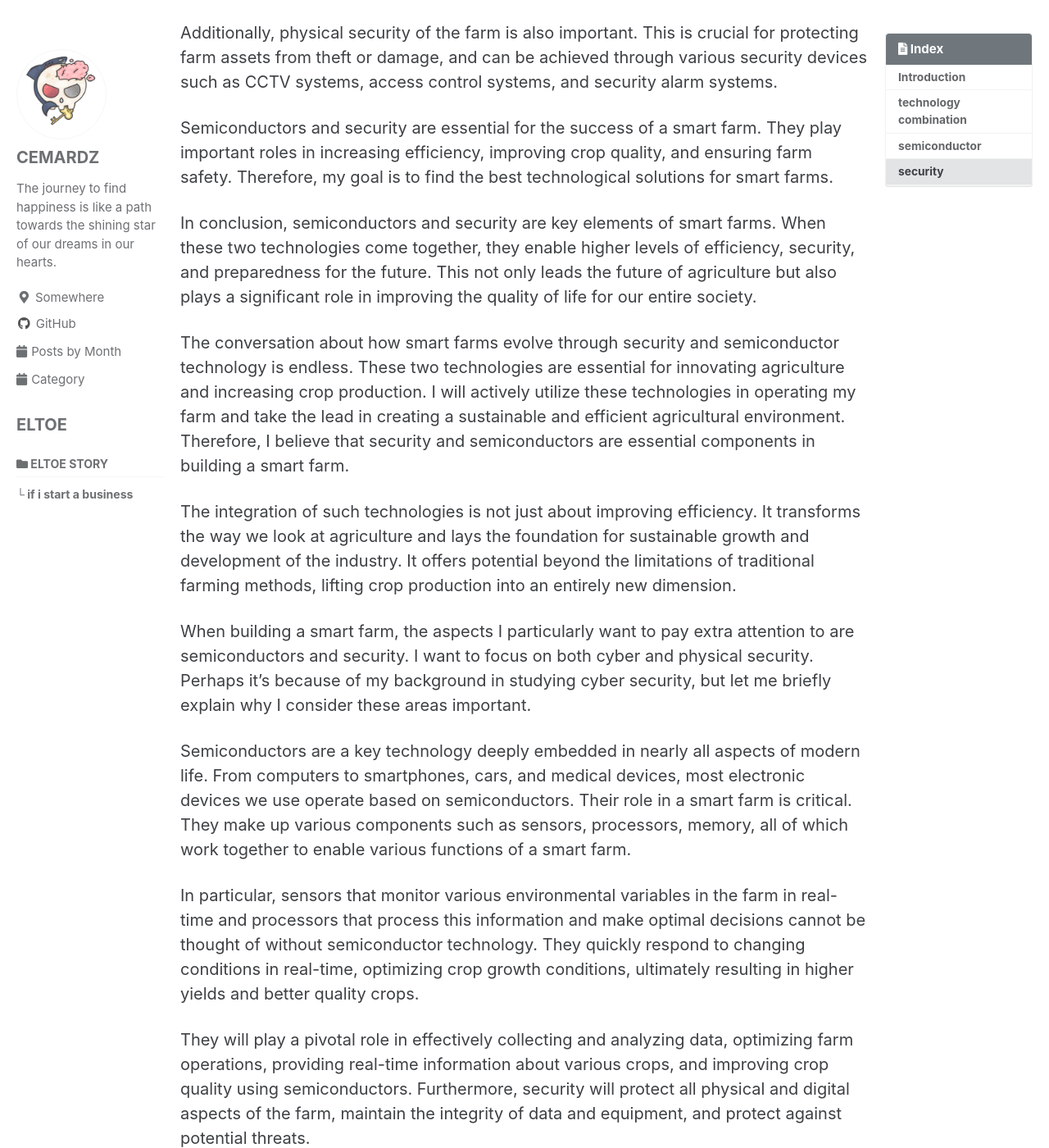
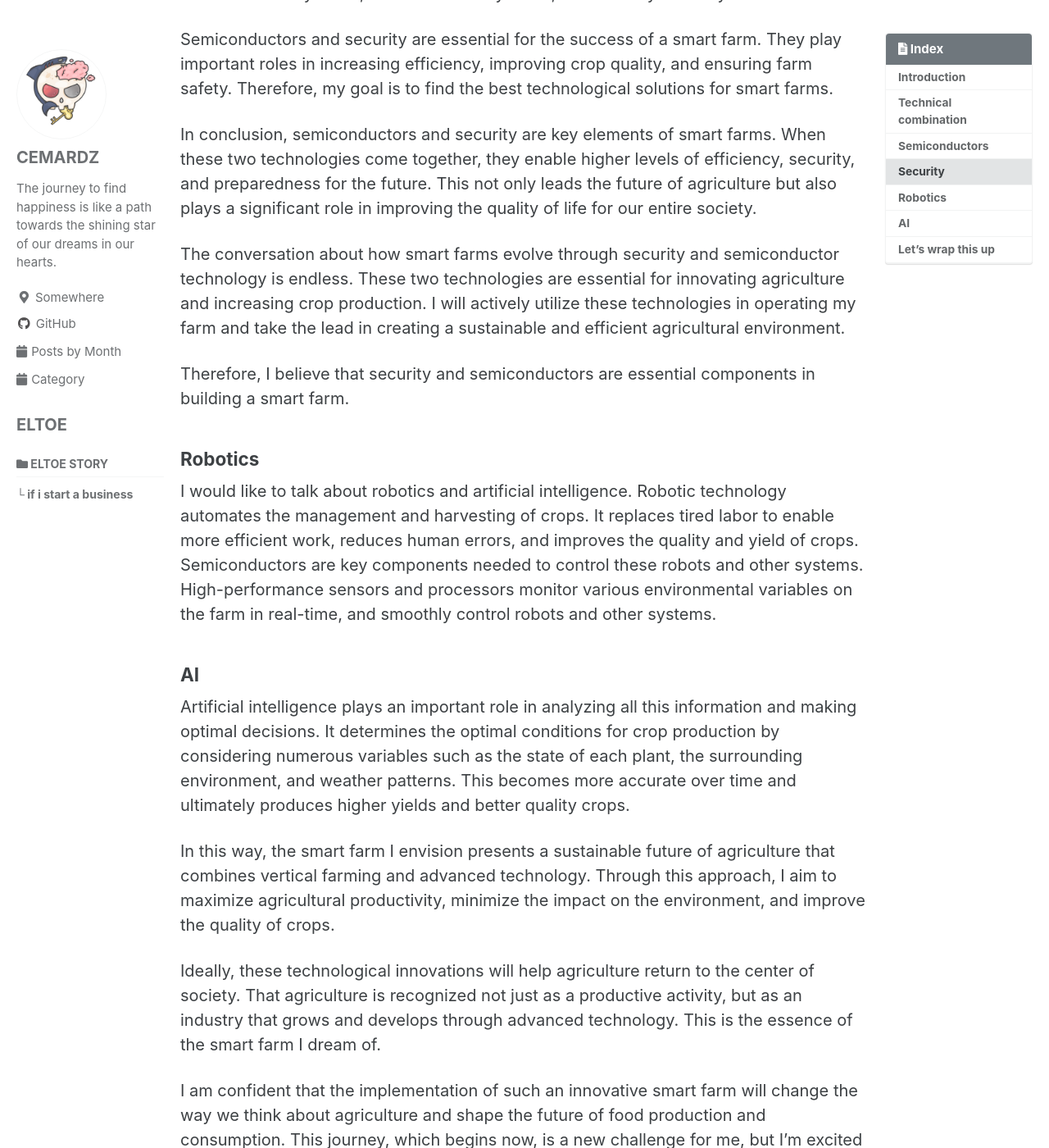
Before and after one commit to cemardz/cemardz.github.io, a Jekyll site: the page built from eltoe/story/_posts/2023-05-25-if-i-start-a-busines.md, in a window 1280 px wide and 1400 px high, scrolled down 2286 px. Shown: the whole window at 82% size. Built offline with Jekyll 4.4.1, drawn with Linux system fonts in a browser that asks for light colours; cached includes are drawn as plain includes; some web fonts are replaced; comment, search, counter and statistics services are not loaded; some of the changed text lies outside the part shown.

Commit message:
Update 2023-05-25-if-i-start-a-busines.md

```diff
--- a/eltoe/story/_posts/2023-05-25-if-i-start-a-busines.md
+++ b/eltoe/story/_posts/2023-05-25-if-i-start-a-busines.md
@@ -20,33 +20,28 @@
     url: /eltoe/story/
 ---
 ### Introduction
-This post is a little different because I'm going to talk about myself for a moment. This might not be a technologically advanced or particularly good read, but I would appreciate your understanding.
-
-I am considering starting a business. The startup I have in mind involves sophisticated technology integrated into agriculture, specifically a 'smart farm.'
+This post is a little different because I'm going to talk about myself for a moment. This might not be a technologically advanced or particularly good read, but I would appreciate your understanding. I am considering starting a business. The startup I have in mind involves sophisticated technology integrated into agriculture, specifically a 'smart farm.'
 What I especially want to focus on is 'vertical farming.' While some might find this concept unfamiliar, it's a new agricultural paradigm we must seriously consider going forward.
 
 What is vertical farming, you ask? In simple terms, it's an agricultural method that involves cultivating plants in multilayered indoor environments. Vertical farming is incredibly space-efficient and allows for consistent productivity in a controllable environment. It also provides protection for the plants from climate change, pests, and diseases. These advantages highlight why vertical farming is an excellent choice for crop production.
+But this is just the beginning. I don't see vertical farming as merely a method for growing crops. I view it as a springboard for next-generation agriculture, the start of a new innovation. Now, it needs to be combined with technology.
 
-But this is just the beginning. I don't see vertical farming as merely a method for growing crops. I view it as a springboard for next-generation agriculture, the start of a new innovation.
+Thus, I plan to incorporate advanced technologies like robotics, semiconductors, artificial intelligence, and security into this vertical farming. Robotics technology can automate the management and harvesting of crops, and semiconductors are essential components for controlling these robots and other systems. Artificial intelligence plays a crucial role in monitoring numerous variables in vertical farming, determining, and adjusting the optimal conditions for production.
 
-Now, it needs to be combined with technology. Thus, I plan to incorporate advanced technologies like robotics, semiconductors, artificial intelligence, and security into this vertical farming.
-
-Robotics technology can automate the management and harvesting of crops, and semiconductors are essential components for controlling these robots and other systems. Artificial intelligence plays a crucial role in monitoring numerous variables
-
+### Technical combination
 The integration of such technologies is not just about improving efficiency. It transforms the way we look at agriculture and lays the foundation for sustainable growth and development of the industry. It offers potential beyond the limitations of traditional farming methods, lifting crop production into an entirely new dimension.
 
-### technology combination
 When building a smart farm, the aspects I particularly want to pay extra attention to are semiconductors and security. I want to focus on both cyber and physical security. Perhaps it's because of my background in studying cyber security, but let me briefly explain why I consider these areas important.
 
-### semiconductor
+### Semiconductors
 Semiconductors are a key technology deeply embedded in nearly all aspects of modern life. From computers to smartphones, cars, and medical devices, most electronic devices we use operate based on semiconductors. Their role in a smart farm is critical. They make up various components such as sensors, processors, memory, all of which work together to enable various functions of a smart farm.
 
 In particular, sensors that monitor various environmental variables in the farm in real-time and processors that process this information and make optimal decisions cannot be thought of without semiconductor technology. They quickly respond to changing conditions in real-time, optimizing crop growth conditions, ultimately resulting in higher yields and better quality crops.
 
 They will play a pivotal role in effectively collecting and analyzing data, optimizing farm operations, providing real-time information about various crops, and improving crop quality using semiconductors. Furthermore, security will protect all physical and digital aspects of the farm, maintain the integrity of data and equipment, and protect against potential threats.
 
-### security
-Next, security is a critical element in all digital systems.Since a smart farm includes many digital devices such as robots, artificial intelligence, and various sensors, a robust security system must be built. The importance of a security system cannot be overstated. It protects information, maintains system stability, and shields the smart farm from external hacking or attacks.
+### Security
+Next, security is a critical element in all digital systems. Since a smart farm includes many digital devices such as robots, artificial intelligence, and various sensors, a robust security system must be built. The importance of a security system cannot be overstated. It protects information, maintains system stability, and shields the smart farm from external hacking or attacks.
 
 Additionally, physical security of the farm is also important. This is crucial for protecting farm assets from theft or damage, and can be achieved through various security devices such as CCTV systems, access control systems, and security alarm systems.
 
@@ -55,27 +50,33 @@
 In conclusion, semiconductors and security are key elements of smart farms. When these two technologies come together, they enable higher levels of efficiency, security, and preparedness for the future. This not only leads the future of agriculture but also plays a significant role in improving the quality of life for our entire society.
 
 The conversation about how smart farms evolve through security and semiconductor technology is endless. These two technologies are essential for innovating agriculture and increasing crop production. I will actively utilize these technologies in operating my farm and take the lead in creating a sustainable and efficient agricultural environment.
+
 Therefore, I believe that security and semiconductors are essential components in building a smart farm.
 
-The integration of such technologies is not just about improving efficiency. It transforms the way we look at agriculture and lays the foundation for sustainable growth and development of the industry. It offers potential beyond the limitations of traditional farming methods, lifting crop production into an entirely new dimension.
+### Robotics
+I would like to talk about robotics and artificial intelligence. Robotic technology automates the management and harvesting of crops. It replaces tired labor to enable more efficient work, reduces human errors, and improves the quality and yield of crops. Semiconductors are key components needed to control these robots and other systems. High-performance sensors and processors monitor various environmental variables on the farm in real-time, and smoothly control robots and other systems.
 
-When building a smart farm, the aspects I particularly want to pay extra attention to are semiconductors and security. I want to focus on both cyber and physical security. Perhaps it's because of my background in studying cyber security, but let me briefly explain why I consider these areas important.
+### AI
+Artificial intelligence plays an important role in analyzing all this information and making optimal decisions. It determines the optimal conditions for crop production by considering numerous variables such as the state of each plant, the surrounding environment, and weather patterns. This becomes more accurate over time and ultimately produces higher yields and better quality crops.
 
-Semiconductors are a key technology deeply embedded in nearly all aspects of modern life. From computers to smartphones, cars, and medical devices, most electronic devices we use operate based on semiconductors. Their role in a smart farm is critical. They make up various components such as sensors, processors, memory, all of which work together to enable various functions of a smart farm.
+In this way, the smart farm I envision presents a sustainable future of agriculture that combines vertical farming and advanced technology. Through this approach, I aim to maximize agricultural productivity, minimize the impact on the environment, and improve the quality of crops.
 
-In particular, sensors that monitor various environmental variables in the farm in real-time and processors that process this information and make optimal decisions cannot be thought of without semiconductor technology. They quickly respond to changing conditions in real-time, optimizing crop growth conditions, ultimately resulting in higher yields and better quality crops.
+Ideally, these technological innovations will help agriculture return to the center of society. That agriculture is recognized not just as a productive activity, but as an industry that grows and develops through advanced technology. This is the essence of the smart farm I dream of.
 
-They will play a pivotal role in effectively collecting and analyzing data, optimizing farm operations, providing real-time information about various crops, and improving crop quality using semiconductors. Furthermore, security will protect all physical and digital aspects of the farm, maintain the integrity of data and equipment, and protect against potential threats.
+I am confident that the implementation of such an innovative smart farm will change the way we think about agriculture and shape the future of food production and consumption. This journey, which begins now, is a new challenge for me, but I'm excited as if it's an adventure.
 
-Next, security is a critical element in all digital systems. Since a smart farm includes many digital devices such as robots, artificial intelligence, and various sensors, a robust security system must be built. The importance of a security system cannot be overstated. It protects information, maintains system stability, and shields the smart farm from external hacking or attacks.
+The smart farm, which combines vertical farming and advanced technology, will fundamentally change the way we understand agriculture and the way we feed the world through it. This is not just for productivity improvement or efficiency enhancement. It provides a way to produce food in a sustainable and ecologically responsible way and protect our society and environment through it.
 
-Additionally, physical security of the farm is also important. This is crucial for protecting farm assets from theft or damage, and can be achieved through various security devices such as CCTV systems, access control systems, and security alarm systems.
+Now, stepping into the world of smart farming, I'm ready to implement the future of agriculture using advanced technology. Through the experiences and knowledge gained in this series of processes, and the results achieved through it, I would like to have a conversation with you through this blog.
 
-Semiconductors and security are essential for the success of a smart farm. They play important roles in increasing efficiency, improving crop quality, and ensuring farm safety. Therefore, my goal is to find the best technological solutions for smart farms.
+I will invest time and effort in learning these technologies, understanding them, and applying them to real agriculture. And through all these processes, I will share my experience and knowledge with you and invite you to participate in my journey.
 
-In conclusion, semiconductors and security are key elements of smart farms. When these two technologies come together, they enable higher levels of efficiency, security, and preparedness for the future. This not only leads the future of agriculture but also plays a significant role in improving the quality of life for our entire society.
+My story is not only a record of exploring the possibilities of smart farming and my efforts to realize it, but also a message encouraging everyone to participate in a better agricultural future.
+Your interest and help will be of great help to succeed in this journey.
 
-The conversation about how smart farms evolve through security and semiconductor technology is endless. These two technologies are essential for innovating agriculture and increasing crop production.
+### Let's wrap this up
+So, through this blog, with you, creating the future of agriculture, and participating together, finding the best technological solution for smart farming is my goal.
 
-I will actively utilize these technologies in operating my farm and take the lead in creating a sustainable and efficient agricultural environment.
-Therefore, I believe that security and semiconductors are essential components in building a smart farm.
+With you, I am not afraid to usher in a new era of agriculture called smart farming. Rather, it will be an exciting adventure showing how agriculture and technology can innovatively change our lives. I hope that you will join this adventure, and I will finish with the expectation and excitement for this journey that begins now.
+
+Thank you for reading my long text.
```
